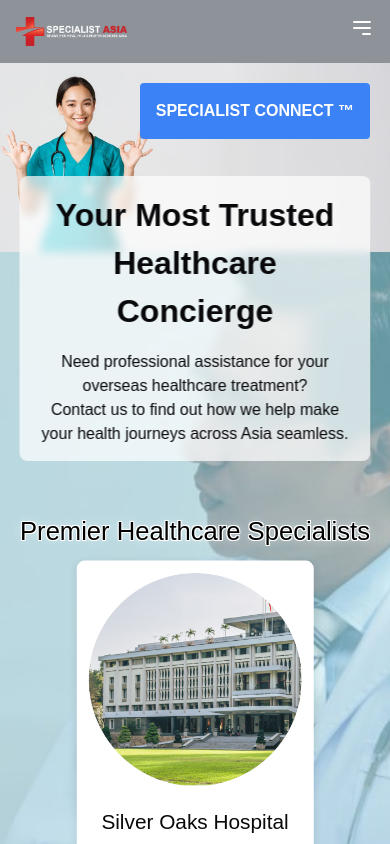
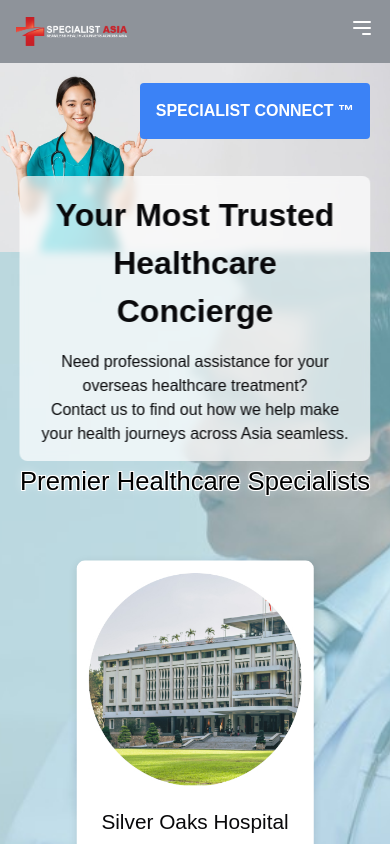
Before and after one commit to ywlee8888/funderasia_nextjs, a Next.js app: page / in a window 390 px wide. Shown: the top 844 px of the page. Built offline with nearby package versions, Linux system fonts and the light colour scheme.

Commit message:
Update Media Queries

```diff
--- a/components/banners/bannerconcierge.module.css
+++ b/components/banners/bannerconcierge.module.css
@@ -163,7 +163,7 @@
   .title {
     font-size: 1.6rem;
     padding: 10px;
-    padding-top: 150px; /* Adds space at the top */
+    padding-top: 100px; /* Adds space at the top */
     padding-bottom: 50px; /* Adds space at the top */
   }
 }
```
